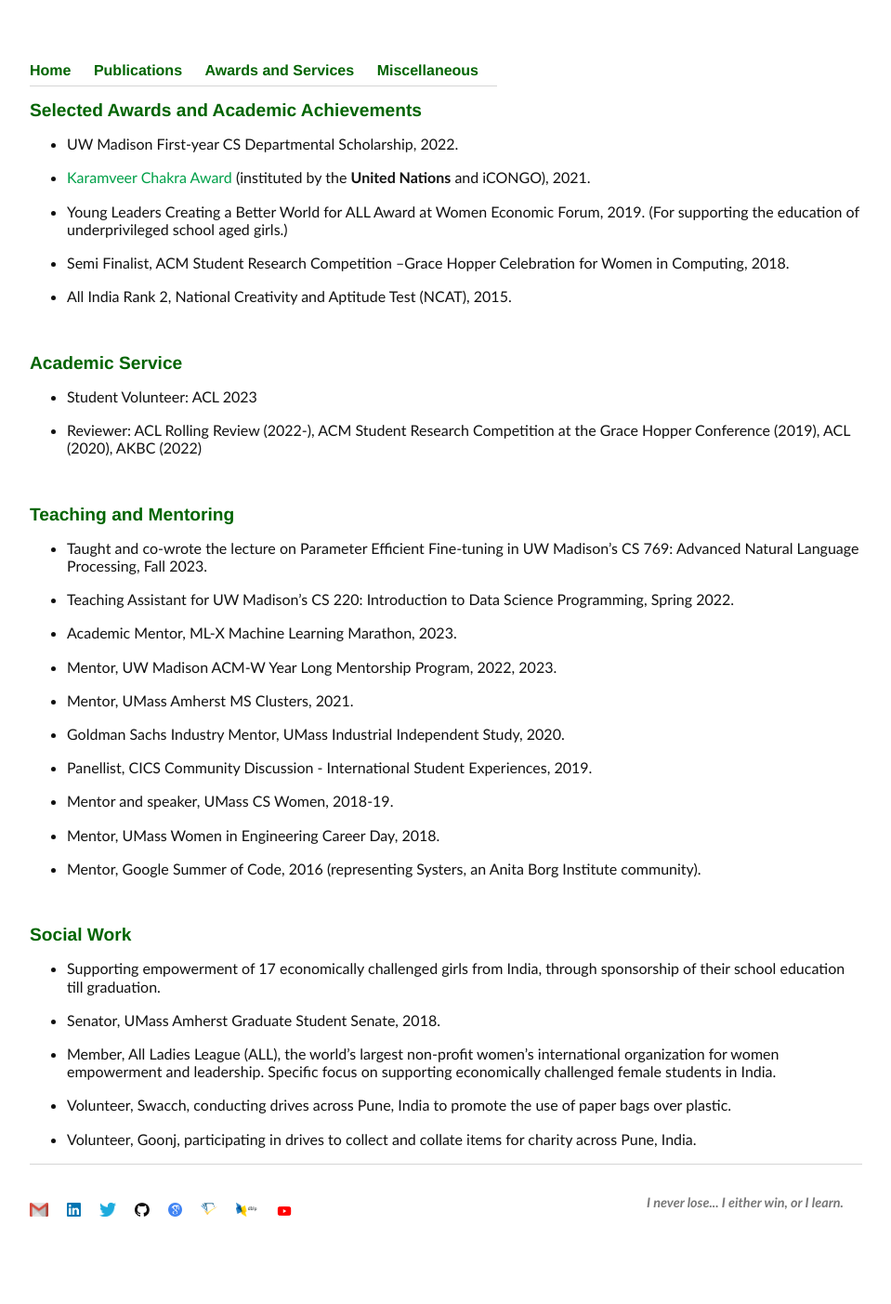
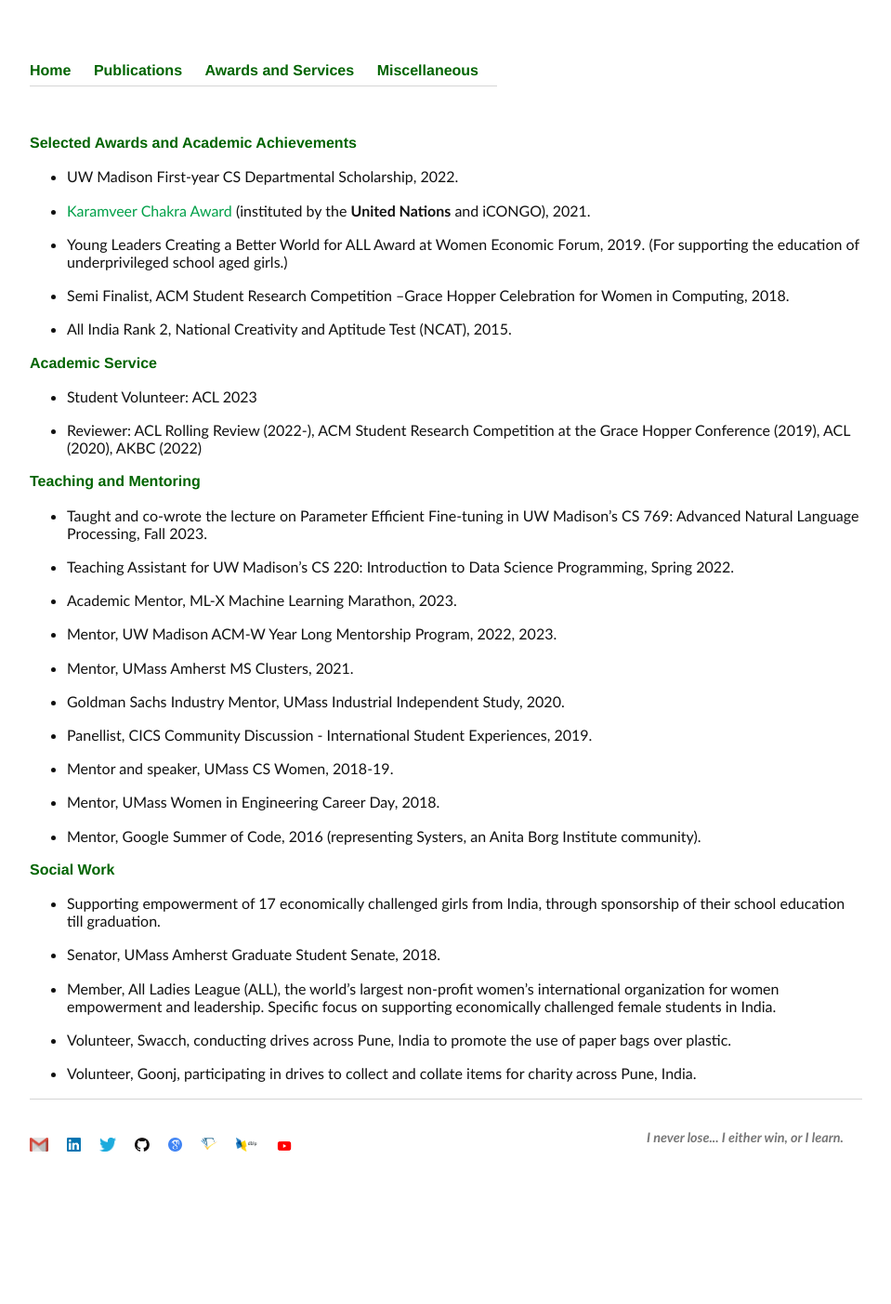
Before and after one commit to Uppaal/Uppaal.github.io, a Jekyll site: the page built from awards_service.html, in a window 1280 px wide. Shown: the whole page at 93% size, without its empty margins (160-1119 px from the left). Built offline with Jekyll 4.4.1, drawn with Linux system fonts in a browser that asks for light colours; after the commit the page ends 1333 px from its top, so only the background shows below that.

Commit message:
Update awards_service.html

```diff
--- a/awards_service.html
+++ b/awards_service.html
@@ -15,7 +15,8 @@ title: Awards and Service
 
 <div class="blurb">
 
-<h2> Selected Awards and Academic Achievements </h2>
+<p><br></p>
+<h3> Selected Awards and Academic Achievements </h3>
 	<ul>
 	<li>UW Madison First-year CS Departmental Scholarship, 2022.</li>
 	<li><a href="https://en.wikipedia.org/wiki/Karmaveer_Chakra_Award">Karamveer Chakra Award</a> (instituted by the <b>United Nations</b> and iCONGO), 2021. </li>
@@ -24,15 +25,13 @@ title: Awards and Service
   <li>All India Rank 2, National Creativity and Aptitude Test (NCAT), 2015.</li>
 	</ul>
 
-<p><br></p>
-<h2>Academic Service</h2>
+<h3>Academic Service</h3>
 	<ul>
 	<li>Student Volunteer: ACL 2023</li>
 	<li>Reviewer: ACL Rolling Review (2022-), ACM Student Research Competition at the Grace Hopper Conference (2019), ACL (2020), AKBC (2022)</li>
 	</ul>
 
-<p><br></p>
-<h2>Teaching and Mentoring</h2>
+<h3>Teaching and Mentoring</h3>
 <ul>
   <li>Taught and co-wrote the lecture on Parameter Efficient Fine-tuning in UW Madison’s CS 769: Advanced Natural Language Processing, Fall 2023.</li>
   <li>Teaching Assistant for UW Madison’s CS 220: Introduction to Data Science Programming, Spring 2022.</li>
@@ -46,8 +45,7 @@ title: Awards and Service
   <li>Mentor, Google Summer of Code, 2016 (representing Systers, an Anita Borg Institute community).</li>
 </ul>
 
-<p><br></p>
-<h2>Social Work</h2>
+<h3>Social Work</h3>
 <ul>
 <li>Supporting empowerment of 17 economically challenged girls from India, through sponsorship of their school education till graduation.</li>
 <li>Senator, UMass Amherst Graduate Student Senate, 2018.</li>
```
